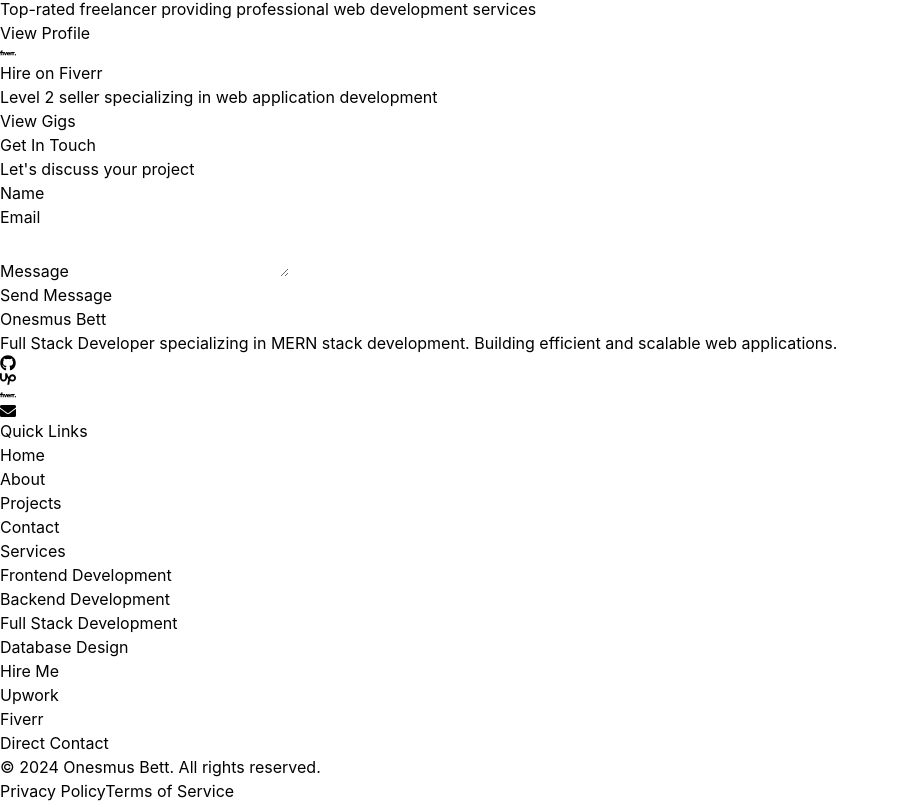
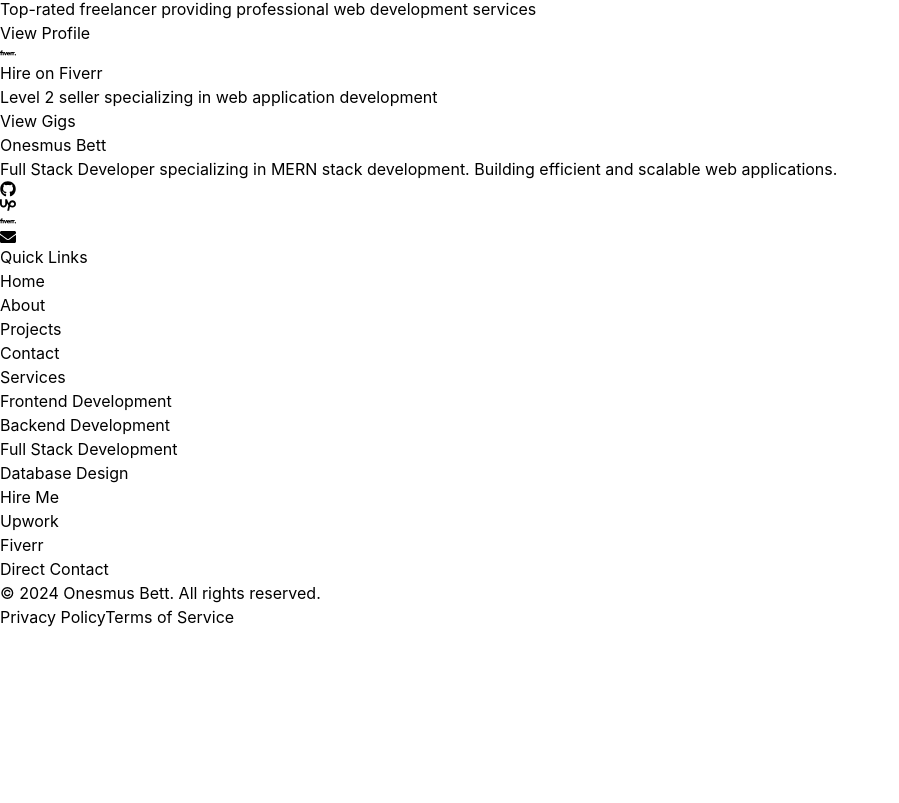
Before and after one commit to onesmuskipchumba0/portfolio, a React (Vite) app: page / in a window 1280 px wide. Shown: the part 3893-4696 px from the top of the page, without its empty margins (0-899 px from the left). After the commit the page ends 4522 px from the top, so only its background shows below. Built offline with nearby package versions, Linux system fonts and the light colour scheme; no server answers.

Commit message:
Add contacts

```diff
--- a/src/pages/Home.jsx
+++ b/src/pages/Home.jsx
@@ -456,54 +456,6 @@ const Home = () => {
           </div>
         </div>
       </motion.section>
-
-      {/* Contact Section */}
-      <motion.section
-        className="py-20 bg-base-100"
-        initial={{ opacity: 0 }}
-        whileInView={{ opacity: 1 }}
-        viewport={{ once: true }}
-      >
-        <div className="max-w-6xl mx-auto px-4 sm:px-6 lg:px-8">
-          <div className="text-center mb-12">
-            <h2 className="text-3xl md:text-4xl font-bold mb-4">
-              Get In <span className="text-primary">Touch</span>
-            </h2>
-            <div className="w-24 h-1 bg-primary mx-auto mb-4"></div>
-            <p className="text-base-content/70 max-w-2xl mx-auto">
-              Let's discuss your project
-            </p>
-          </div>
-
-          <div className="card bg-base-200 shadow-xl max-w-2xl mx-auto">
-            <div className="card-body">
-              <form className="space-y-6">
-                <div className="form-control">
-                  <label className="label">
-                    <span className="label-text">Name</span>
-                  </label>
-                  <input type="text" className="input input-bordered" />
-                </div>
-                <div className="form-control">
-                  <label className="label">
-                    <span className="label-text">Email</span>
-                  </label>
-                  <input type="email" className="input input-bordered" />
-                </div>
-                <div className="form-control">
-                  <label className="label">
-                    <span className="label-text">Message</span>
-                  </label>
-                  <textarea className="textarea textarea-bordered h-32"></textarea>
-                </div>
-                <div className="form-control mt-6">
-                  <button className="btn btn-primary">Send Message</button>
-                </div>
-              </form>
-            </div>
-          </div>
-        </div>
-      </motion.section>
     </>
   );
 };
```
